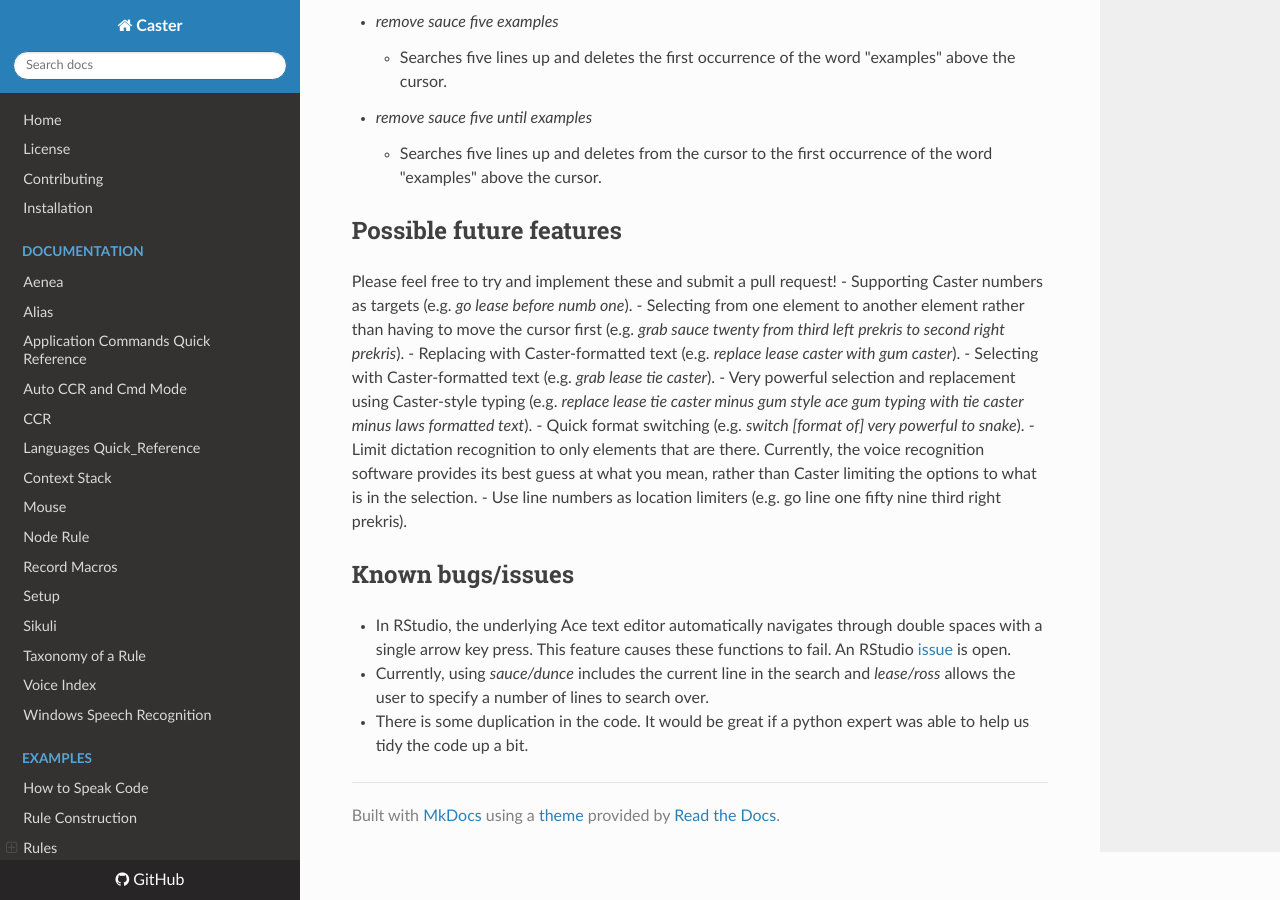
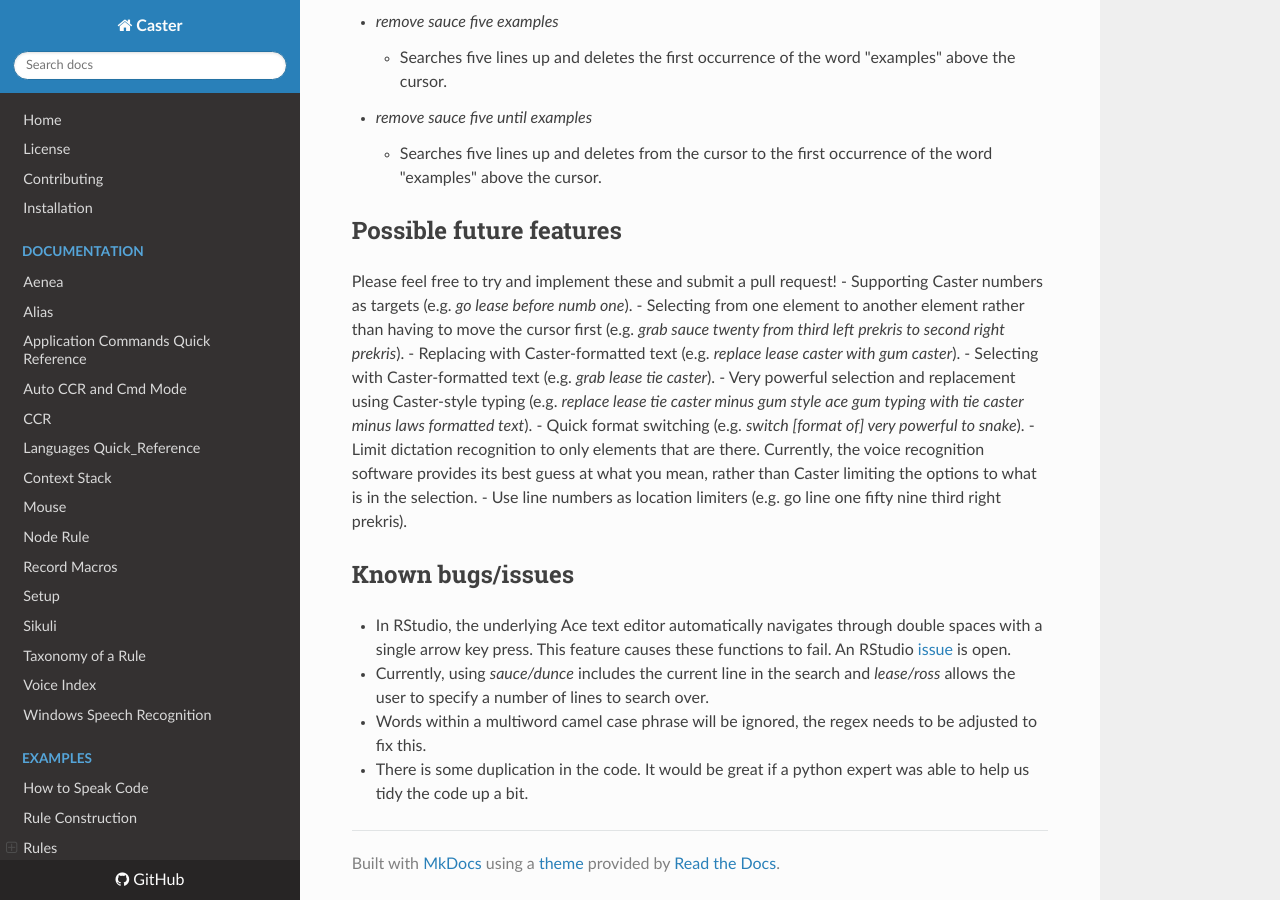
Before and after one commit to dictation-toolbox/Caster, an MkDocs documentation site: the page built from castervoice/doc/readthedocs/Text_Manipulation.md, in a window 1280 px wide and 900 px high, scrolled down 1470 px. Built offline with MkDocs 1.6.1, drawn with Linux system fonts in a browser that asks for light colours; nearby versions of some CDN libraries; comment, search, counter and statistics services are not loaded.

Commit message:
Update Text_Manipulation.md

```diff
--- a/castervoice/doc/readthedocs/Text_Manipulation.md
+++ b/castervoice/doc/readthedocs/Text_Manipulation.md
@@ -47,4 +47,5 @@ Please feel free to try and implement these and submit a pull request!
 ## Known bugs/issues
 - In RStudio, the underlying Ace text editor automatically navigates through double spaces with a single arrow key press. This feature causes these functions to fail. An RStudio [issue](https://github.com/rstudio/rstudio/issues/4934) is open.
 - Currently, using _sauce/dunce_ includes the current line in the search and _lease/ross_ allows the user to specify a number of lines to search over.
+- Words within a multiword camel case phrase will be ignored, the regex needs to be adjusted to fix this.
 - There is some duplication in the code. It would be great if a python expert was able to help us tidy the code up a bit.
```
